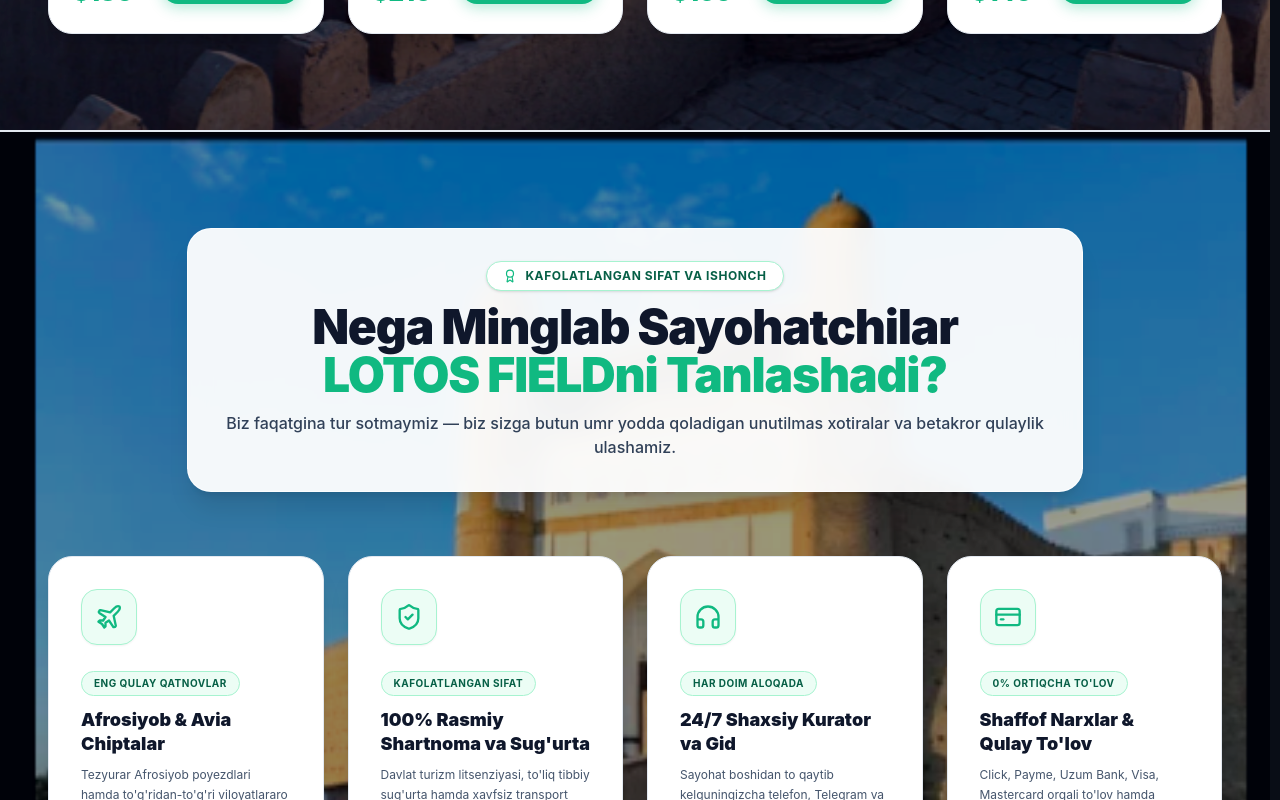
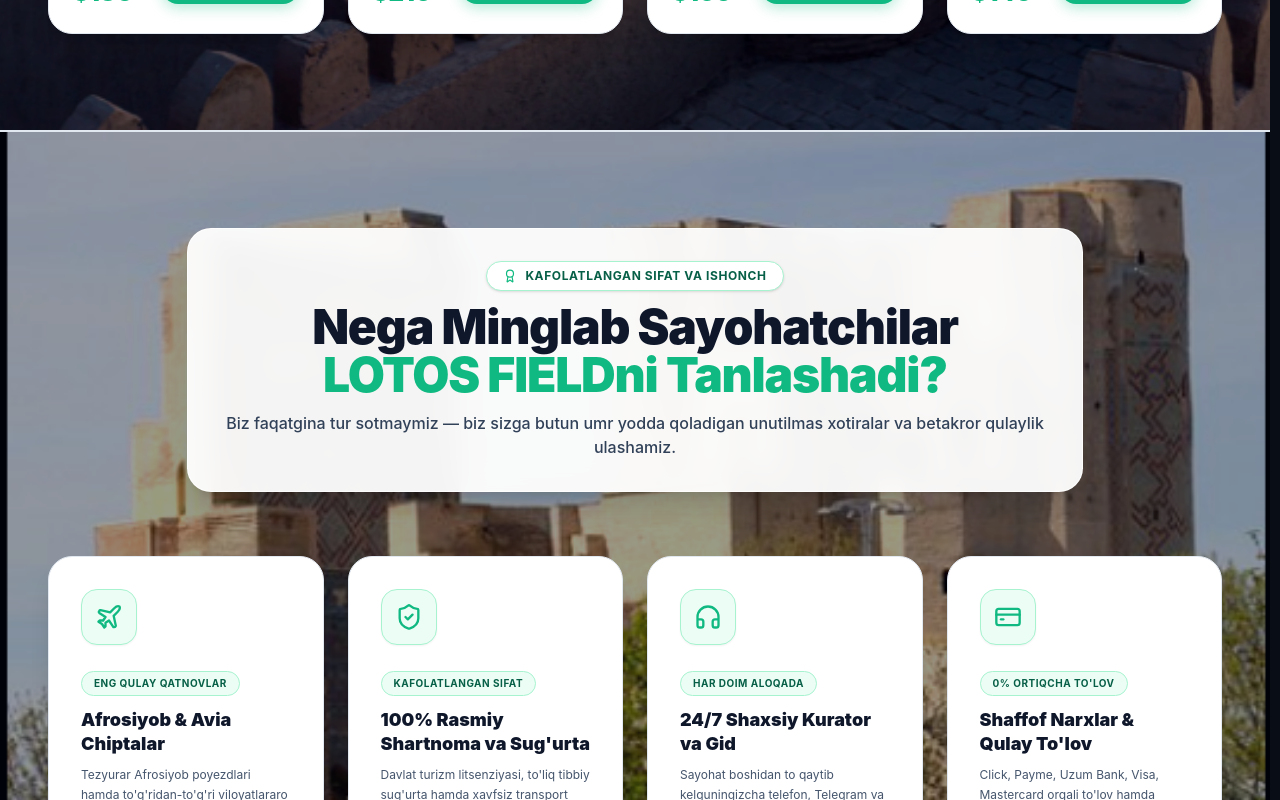
Before and after one commit to humoyun1773/sayohat-web, a React (Vite) app: page / in a window 1280 px wide. Shown: the part 3980-4780 px from the top of the page. Built offline with nearby package versions, Linux system fonts and the light colour scheme.

Commit message:
Add authentic Shahrisabz Oqsaroy and Qashqadaryo domestic tourism photos across backgrounds, cards, and hot deals

```diff
--- a/src/components/sections/WhyUs.jsx
+++ b/src/components/sections/WhyUs.jsx
@@ -10,11 +10,11 @@ export default function WhyUs({ t }) {
   return (
     <section id="why-us" className="py-24 relative overflow-hidden bg-slate-900 border-t border-slate-200">
 
-      {/* 100% Verified Pure Razor-Sharp Bukhara Ark Historical Background */}
+      {/* 100% Verified Pure Razor-Sharp Shahrisabz Oqsaroy Historical Background */}
       <div className="absolute inset-0 z-0 pointer-events-none">
         <img
-          src="/images/landmarks/bukhara-ark.png"
-          alt="Bukhara Ark Historic Monument"
+          src="/images/landmarks/oqsaroy-shahrisabz.png"
+          alt="Shahrisabz Oqsaroy Historic Monument"
           className="w-full h-full object-cover object-center filter brightness-105 contrast-105"
         />
         <div className="absolute inset-0 bg-slate-950/40"></div>
--- a/src/data/travelData.js
+++ b/src/data/travelData.js
@@ -364,7 +364,7 @@ export const COUNTRIES = [
     taglineUz: 'Sohibqiron Vatani — Oqsaroy, Dorus-Saodat va Taxtaqoracha Dovoni',
     taglineRu: 'Родина Тамерлана — Дворец Аксарай и перевал Тахтакарача',
     taglineEn: 'Birthplace of Tamerlane — Ak-Saray Palace & Takhtakaracha Pass',
-    coverImage: 'https://images.unsplash.com/photo-1524231757912-21f4fe3a7200?auto=format&fit=crop&w=1600&q=80',
+    coverImage: '/images/landmarks/oqsaroy-shahrisabz.png',
     flightDurationUz: 'Samarqanddan mashinada 1.5 soat / Qarshi orqali',
     flightDurationRu: '1.5 часа на авто из Самарканда / через Карши',
     flightDurationEn: '1.5 hours by car from Samarkand / via Karshi',
@@ -402,7 +402,7 @@ export const COUNTRIES = [
       'Cool mountain springs and ancient plane tree groves'
     ],
     images: [
-      'https://images.unsplash.com/photo-1524231757912-21f4fe3a7200?auto=format&fit=crop&w=1200&q=80',
+      '/images/landmarks/oqsaroy-shahrisabz.png',
       'https://images.unsplash.com/photo-1564507592333-c60657eea523?auto=format&fit=crop&w=1200&q=80',
       'https://images.unsplash.com/photo-1542314831-068cd1dbfeeb?auto=format&fit=crop&w=1200&q=80',
       'https://images.unsplash.com/photo-1464822759023-fed622ff2c3b?auto=format&fit=crop&w=1200&q=80'
@@ -413,7 +413,7 @@ export const COUNTRIES = [
         descUz: '"Qudratimizga shubha qilsang, biz qurgan imoratlarga boq"',
         descRu: '«Если сомневаешься в нашем величии — взгляни на наши постройки»',
         descEn: '"If you doubt our power, gaze upon our magnificent buildings"',
-        img: 'https://images.unsplash.com/photo-1524231757912-21f4fe3a7200?auto=format&fit=crop&w=800&q=80'
+        img: '/images/landmarks/oqsaroy-shahrisabz.png'
       },
       {
         nameUz: 'Dorus-Saodat Majmuasi', nameRu: 'Комплекс Дорус-Саодат', nameEn: 'Dorus-Saodat Complex',
@@ -767,7 +767,7 @@ export const HOT_DEALS = [
     badgeEn: 'STARGAZING & HISTORY -25%',
     oldPriceUSD: 190,
     newPriceUSD: 140,
-    image: 'https://images.unsplash.com/photo-1506703719100-a0f3a48c0f86?auto=format&fit=crop&w=800&q=80',
+    image: '/images/landmarks/oqsaroy-shahrisabz.png',
     includesUz: ['Afrosiyob poyezdi yoki samolyot', 'Maydanak observatoriyasida yulduzlarni kuzatish', 'Oqsaroy va Dorus-Saodat ekskursiyasi', 'Taxtaqoracha tandir go\'shti ziyofati'],
     includesRu: ['Поезд Афросиаб или авиаперелет', 'Наблюдение за звездами в обсерватории Майданак', 'Экскурсия в Аксарай и Дорус-Саодат', 'Ужин с кашкадарьинским тандыр-кабобом'],
     includesEn: ['Afrosiyob bullet train or flight tickets', 'Stargazing at Mount Maydanak Observatory', 'Guided tour of Ak-Saray & Dorus-Saodat', 'Traditional mountain feast on pass']
```
Also changed, not shown: public/images/landmarks/oqsaroy-shahrisabz.png (added).
